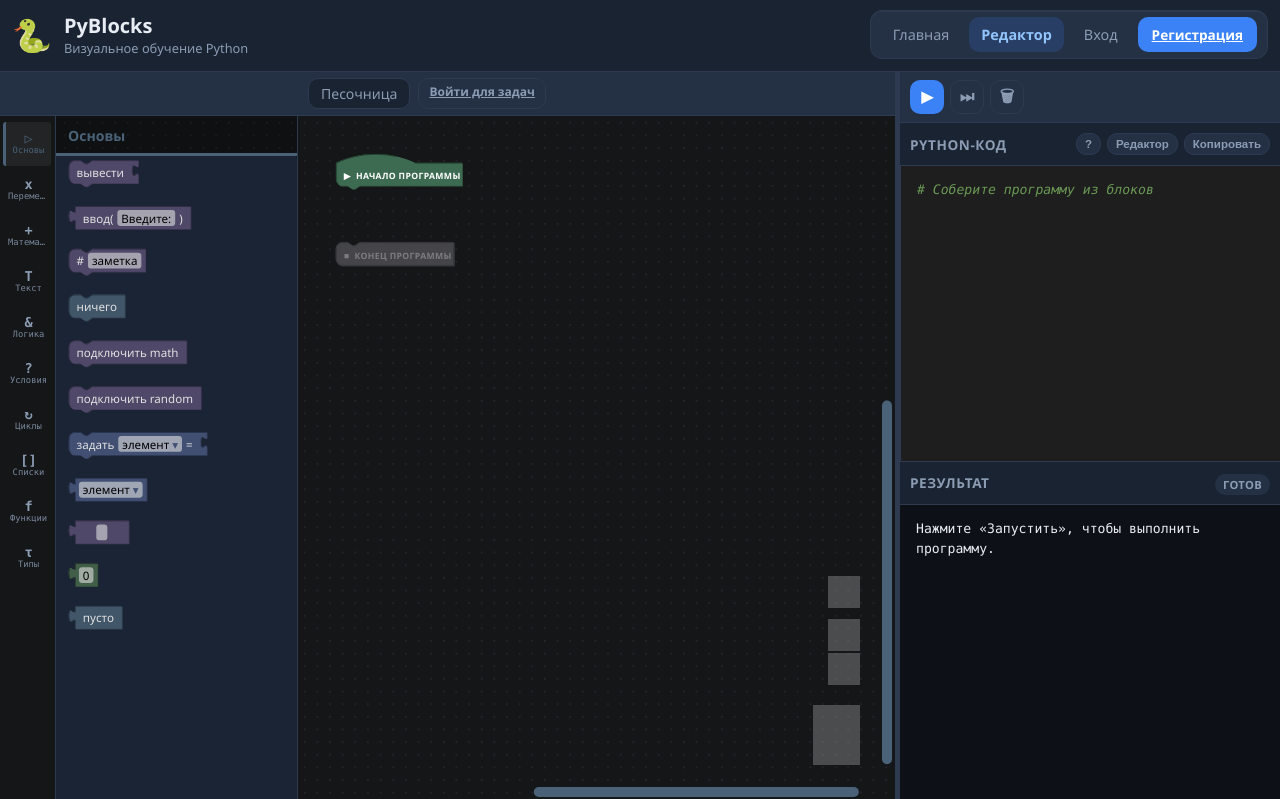
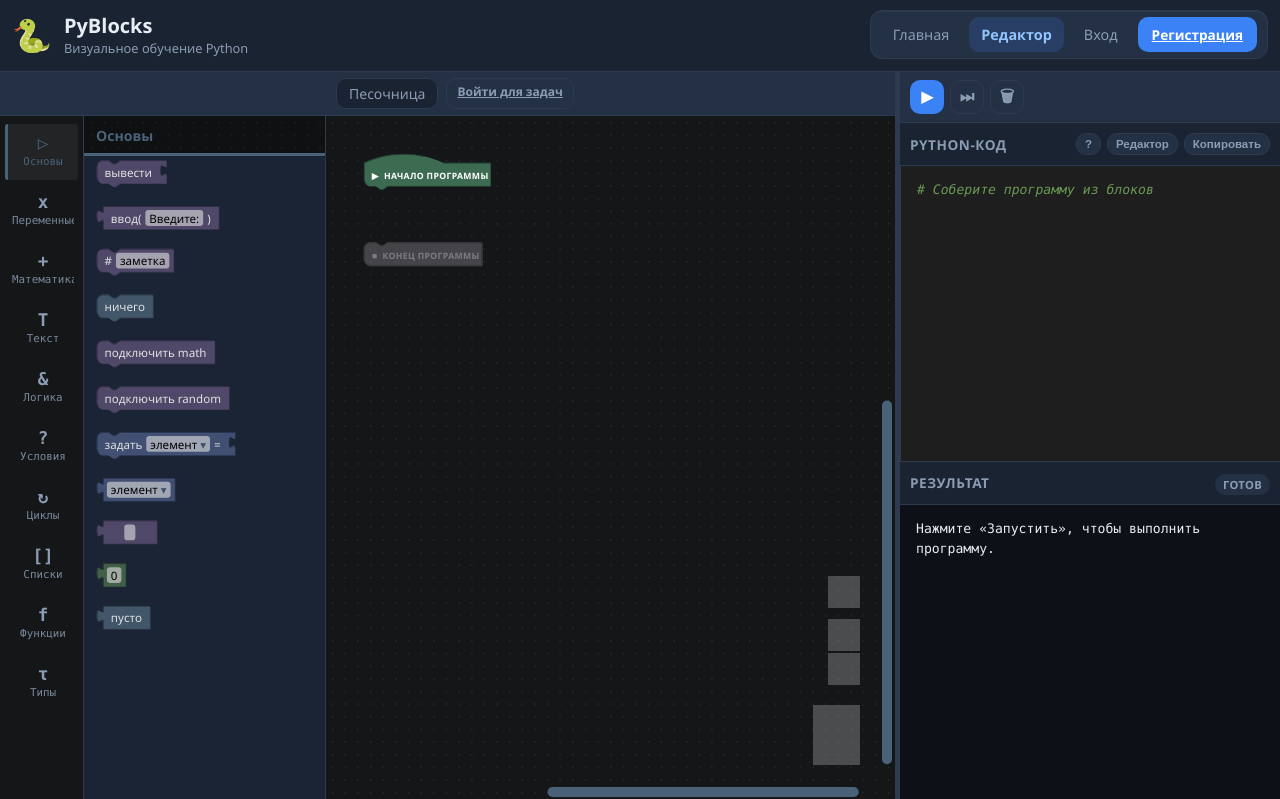
Before and after one commit to druswayne/visual_programming, a Flask app: page /learn in a window 1280 px wide. Run offline with Flask 3, Linux system fonts and the light colour scheme; grey boxes are pictures that could not be loaded.

Commit message:
фикики

```diff
--- a/static/css/profile.css
+++ b/static/css/profile.css
@@ -284,8 +284,6 @@
   overflow-y: auto;
   flex: 1;
   padding-right: 2px;
-  scrollbar-width: thin;
-  scrollbar-color: var(--accent) var(--surface-2);
 }
 
 .sidebar-feed {
--- a/static/css/style.css
+++ b/static/css/style.css
@@ -13,12 +13,45 @@
   --radius: 10px;
   --font: "Segoe UI", system-ui, -apple-system, sans-serif;
   --mono: "Cascadia Code", "Consolas", "Courier New", monospace;
+  --scrollbar-size: 8px;
+  --scrollbar-track: var(--surface-2);
+  --scrollbar-thumb: #3d5068;
+  --scrollbar-thumb-hover: var(--accent);
 }
 
 * {
   box-sizing: border-box;
   margin: 0;
   padding: 0;
+  scrollbar-width: thin;
+  scrollbar-color: var(--scrollbar-thumb) var(--scrollbar-track);
+}
+
+*::-webkit-scrollbar {
+  width: var(--scrollbar-size);
+  height: var(--scrollbar-size);
+}
+
+*::-webkit-scrollbar-track {
+  background: var(--scrollbar-track);
+  border-radius: 999px;
+}
+
+*::-webkit-scrollbar-thumb {
+  background: var(--scrollbar-thumb);
+  border-radius: 999px;
+  border: 2px solid var(--scrollbar-track);
+  background-clip: padding-box;
+}
+
+*::-webkit-scrollbar-thumb:hover {
+  background: var(--scrollbar-thumb-hover);
+  border: 2px solid var(--scrollbar-track);
+  background-clip: padding-box;
+}
+
+*::-webkit-scrollbar-corner {
+  background: var(--scrollbar-track);
 }
 
 body {
@@ -32,7 +65,7 @@
 }
 
 body:not(.page-body) {
-  --editor-cat-width: 56px;
+  --editor-cat-width: 84px;
   --editor-palette-width: 242px;
   --editor-blocks-offset: calc(var(--editor-cat-width) + var(--editor-palette-width));
 }
@@ -712,7 +745,7 @@
 /* --- Blockly shell: Scratch-панель + колонка рабочей области --- */
 .blockly-shell {
   --palette-width: var(--editor-palette-width, 242px);
-  --cat-width: var(--editor-cat-width, 56px);
+  --cat-width: var(--editor-cat-width, 84px);
   --palette-title-height: 38px;
   --workspace-top-offset: 0px;
   --active-cat-color: #4c97ff;
@@ -802,8 +835,8 @@
 .scratch-categories {
   display: flex;
   flex-direction: column;
-  gap: 2px;
-  padding: 6px 3px;
+  gap: 3px;
+  padding: 8px 5px;
   background: #141618;
   border-right: 1px solid var(--border);
   overflow-y: auto;
@@ -812,11 +845,11 @@
 
 .scratch-cat {
   --cat-color: #4a6278;
-  width: 48px;
-  height: 44px;
-  min-height: 44px;
-  max-height: 44px;
-  padding: 4px 2px;
+  width: 100%;
+  height: 56px;
+  min-height: 56px;
+  max-height: 56px;
+  padding: 5px 4px;
   border: none;
   border-left: 3px solid transparent;
   border-radius: 3px;
@@ -827,7 +860,7 @@
   flex-direction: column;
   align-items: center;
   justify-content: center;
-  gap: 1px;
+  gap: 3px;
   transition: background 0.12s, color 0.12s, border-color 0.12s;
   font-family: var(--mono);
   flex-shrink: 0;
@@ -846,20 +879,23 @@
 }
 
 .scratch-cat__icon {
-  font-size: 0.85rem;
+  font-size: 1.1rem;
   font-weight: 600;
   line-height: 1;
   font-family: var(--mono);
 }
 
 .scratch-cat__label {
-  font-size: 0.55rem;
-  line-height: 1.1;
+  font-size: 0.68rem;
+  line-height: 1.15;
   text-align: center;
+  width: 100%;
   max-width: 100%;
   overflow: hidden;
-  text-overflow: ellipsis;
-  white-space: nowrap;
+  display: -webkit-box;
+  -webkit-box-orient: vertical;
+  -webkit-line-clamp: 2;
+  white-space: normal;
   opacity: 0.85;
 }
 
@@ -1999,7 +2035,7 @@
   }
 
   body:not(.page-body) {
-    --editor-cat-width: 48px;
+    --editor-cat-width: 56px;
     --editor-palette-width: 198px;
   }
 
@@ -2102,7 +2138,7 @@
   }
 
   body:not(.page-body) {
-    --editor-cat-width: 44px;
+    --editor-cat-width: 48px;
     --editor-palette-width: 176px;
   }
 
@@ -2196,12 +2232,22 @@
   }
 
   body:not(.page-body) {
-    --editor-cat-width: 40px;
+    --editor-cat-width: 48px;
     --editor-palette-width: 152px;
   }
 
   .scratch-cat__label {
     display: none;
+  }
+
+  .scratch-cat__icon {
+    font-size: 1.25rem;
+  }
+
+  .scratch-cat {
+    height: 46px;
+    min-height: 46px;
+    max-height: 46px;
   }
 
   .sidebar {
@@ -2284,7 +2330,7 @@
   body:not(.page-body).blocks-panel-open .blocks-panel {
     transform: translateX(0);
     pointer-events: auto;
-    --editor-cat-width: 44px;
+    --editor-cat-width: 48px;
     --editor-palette-width: min(76vw, 220px);
   }
 
--- a/static/js/app.js
+++ b/static/js/app.js
@@ -115,7 +115,9 @@
     if (!dragging) return;
     const area = document.getElementById("editorArea");
     const rect = area.getBoundingClientRect();
-    const paletteWidth = Math.min(maxPalette, Math.max(minPalette, e.clientX - rect.left - 56));
+    const catWidth =
+      parseInt(getComputedStyle(shell).getPropertyValue("--cat-width"), 10) || 84;
+    const paletteWidth = Math.min(maxPalette, Math.max(minPalette, e.clientX - rect.left - catWidth));
     shell.style.setProperty("--palette-width", paletteWidth + "px");
     Blockly.svgResize(workspace);
     ScratchToolbox.onResize();
@@ -309,58 +311,88 @@
   });
 }
 
-function initMobileBlocksPanel() {
+function getEditorViewportWidth() {
+  if (window.visualViewport && window.visualViewport.width > 0) {
+    return window.visualViewport.width;
+  }
+  return document.documentElement.clientWidth;
+}
+
+function initEditorResponsive() {
   const toggle = document.getElementById("btnBlocksToggle");
   const backdrop = document.getElementById("blocksPanelBackdrop");
-  if (!toggle) return;
+  const layout = document.querySelector(".layout");
+  const shell = document.getElementById("blocklyShell");
+  if (!layout) return;
 
-  const mq = window.matchMedia("(max-width: 640px)");
+  let raf = 0;
 
-  function resizeWorkspace() {
-    if (typeof Blockly !== "undefined" && typeof workspace !== "undefined" && workspace) {
-      Blockly.svgResize(workspace);
-    }
-    if (typeof ScratchToolbox !== "undefined") {
-      ScratchToolbox.onResize();
-    }
-    if (typeof TopicsUI !== "undefined") {
-      TopicsUI.updateWorkspaceLayout();
-    }
+  function refreshWorkspace() {
+    refreshWorkspaceLayout();
   }
 
-  function setOpen(open) {
+  function setBlocksOpen(open) {
     document.body.classList.toggle("blocks-panel-open", open);
-    toggle.setAttribute("aria-expanded", open ? "true" : "false");
+    if (toggle) {
+      toggle.setAttribute("aria-expanded", open ? "true" : "false");
+    }
     if (backdrop) {
       backdrop.hidden = !open;
       backdrop.setAttribute("aria-hidden", open ? "false" : "true");
     }
-    resizeWorkspace();
+    refreshWorkspace();
   }
 
-  function syncMode() {
-    const mobile = mq.matches;
-    toggle.hidden = !mobile;
-    if (!mobile) setOpen(false);
+  function updateLayoutMode() {
+    const viewportWidth = getEditorViewportWidth();
+    const shellWidth = shell ? shell.clientWidth : viewportWidth;
+    const narrow = viewportWidth < 1100;
+    const compact = viewportWidth < 880;
+    const tiny = shellWidth < 620 || viewportWidth < 640;
+
+    document.body.classList.toggle("editor-narrow", narrow);
+    document.body.classList.toggle("editor-compact", compact);
+    document.body.classList.toggle("editor-tiny", tiny);
+
+    if (toggle) {
+      toggle.hidden = !tiny;
+    }
+    if (!tiny && document.body.classList.contains("blocks-panel-open")) {
+      setBlocksOpen(false);
+    } else {
+      refreshWorkspace();
+    }
   }
 
-  toggle.addEventListener("click", function () {
-    setOpen(!document.body.classList.contains("blocks-panel-open"));
-  });
+  function scheduleUpdate() {
+    cancelAnimationFrame(raf);
+    raf = requestAnimationFrame(updateLayoutMode);
+  }
+
+  if (toggle) {
+    toggle.addEventListener("click", function () {
+      setBlocksOpen(!document.body.classList.contains("blocks-panel-open"));
+    });
+  }
 
   if (backdrop) {
     backdrop.addEventListener("click", function () {
-      setOpen(false);
+      setBlocksOpen(false);
     });
   }
 
-  if (typeof mq.addEventListener === "function") {
-    mq.addEventListener("change", syncMode);
-  } else if (typeof mq.addListener === "function") {
-    mq.addListener(syncMode);
+  if (window.visualViewport) {
+    window.visualViewport.addEventListener("resize", scheduleUpdate);
+  }
+  window.addEventListener("resize", scheduleUpdate);
+
+  if (typeof ResizeObserver !== "undefined") {
+    const observer = new ResizeObserver(scheduleUpdate);
+    observer.observe(layout);
+    if (shell) observer.observe(shell);
   }
 
-  syncMode();
+  scheduleUpdate();
 }
 
 function centerWorkspaceOnBlocks() {
@@ -373,7 +405,7 @@
 
 document.addEventListener("DOMContentLoaded", function () {
   initBlockly();
-  initMobileBlocksPanel();
+  initEditorResponsive();
   TopicsUI.init();
   CodeEditor.init();
   document.getElementById("btnRun").addEventListener("click", runCode);
--- a/static/js/scratch-toolbox.js
+++ b/static/js/scratch-toolbox.js
@@ -30,6 +30,9 @@
 
     this.buildCategoryRail();
     this.setupPersistentFlyout();
+    this.patchFlyoutFixedWidth();
+    this.patchToolboxRefresh();
+    this.setupVariableChangeGuard();
     this.hideNativeToolbox();
     this.setupFlyoutDragRefresh();
     this.selectCategory(0);
@@ -48,6 +51,75 @@
     if (typeof flyout.setRecycleBlocks === "function") {
       flyout.setRecycleBlocks(true);
     }
+  },
+
+  /**
+   * Blockly по умолчанию подстраивает ширину flyout под содержимое и сдвигает
+   * рабочую область (translate). У нас ширина задаётся CSS (--palette-width).
+   */
+  patchFlyoutFixedWidth() {
+    const flyout = this.toolbox.getFlyout && this.toolbox.getFlyout();
+    if (!flyout || flyout._pyblocksFixedWidthPatched) return;
+
+    const self = this;
+    flyout._pyblocksFixedWidthPatched = true;
+
+    flyout.reflowInternal_ = function () {
+      const fixedWidth = self.getPaletteWidth();
+      this.workspace_.scale = this.getFlyoutScale();
+
+      if (this.getWidth() === fixedWidth) return;
+
+      if (this.RTL) {
+        for (const item of this.getContents()) {
+          const rect = item.getElement().getBoundingRectangle();
+          const targetLeft =
+            fixedWidth / this.workspace_.scale - rect.getWidth() - this.MARGIN - this.tabWidth_;
+          item.getElement().moveBy(targetLeft - rect.left, 0);
+        }
+      }
+
+      this.width_ = fixedWidth;
+      this.position();
+      if (this.targetWorkspace) {
+        this.targetWorkspace.resizeContents();
+        this.targetWorkspace.recordDragTargets();
+      }
+      self.applyFixedFlyoutWidth(fixedWidth);
+    };
+  },
+
+  patchToolboxRefresh() {
+    if (!this.toolbox || this.toolbox._pyblocksRefreshPatched) return;
+
+    const self = this;
+    const originalRefresh = this.toolbox.refreshSelection.bind(this.toolbox);
+    this.toolbox._pyblocksRefreshPatched = true;
+
+    this.toolbox.refreshSelection = function () {
+      originalRefresh();
+      self.applyFixedFlyoutWidth(self.getPaletteWidth());
+    };
+  },
+
+  setupVariableChangeGuard() {
+    const varEvents = new Set([
+      Blockly.Events.VAR_CREATE,
+      Blockly.Events.VAR_DELETE,
+      Blockly.Events.VAR_RENAME,
+      Blockly.Events.VAR_TYPE_CHANGE,
+    ]);
+
+    this.workspace.addChangeListener((event) => {
+      if (!varEvents.has(event.type)) return;
+      if (event.workspaceId !== this.workspace.id) return;
+
+      const width = this.getPaletteWidth();
+      this.applyFixedFlyoutWidth(width);
+      requestAnimationFrame(() => {
+        this.applyFixedFlyoutWidth(width);
+      });
+    });
   },
 
   isInteractionBlocked() {
--- a/templates/index.html
+++ b/templates/index.html
@@ -8,6 +8,7 @@
   <link rel="stylesheet" href="{{ url_for('static', filename='css/style.css') }}">
   <link rel="stylesheet" href="{{ url_for('static', filename='css/pages.css') }}">
   <link rel="stylesheet" href="{{ url_for('static', filename='css/responsive.css') }}">
+  <link rel="stylesheet" href="{{ url_for('static', filename='css/editor-responsive.css') }}">
   <script src="{{ url_for('static', filename='vendor/blockly/13.0.0/blockly_compressed.js') }}"></script>
   <script src="{{ url_for('static', filename='vendor/blockly/13.0.0/blocks_compressed.js') }}"></script>
   <script src="{{ url_for('static', filename='vendor/blockly/13.0.0/python_compressed.js') }}"></script>
```
Also changed, not shown: 1 other file.
